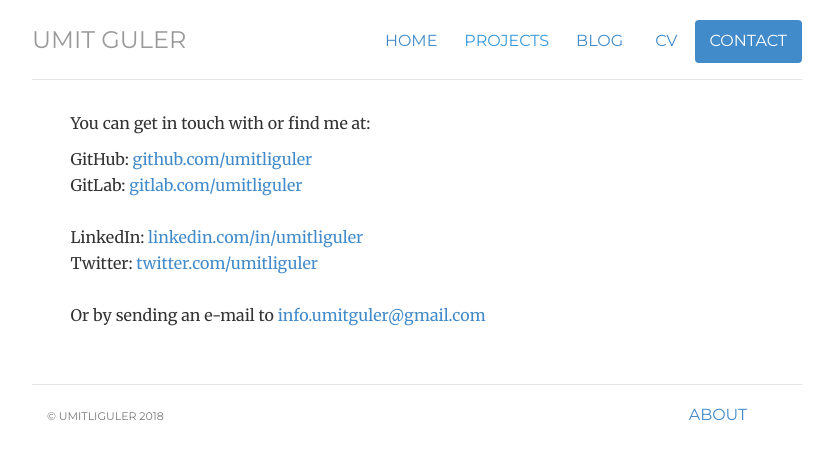
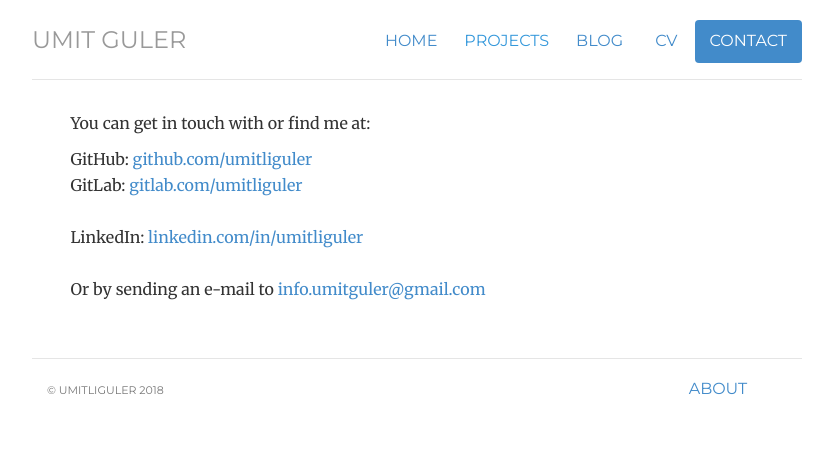
Before and after one commit to umitliguler/umitliguler.github.io, a Jekyll site: the page built from contact/index.html, in a window 1280 px wide. Shown: the top 460 px of the page, without its empty margins (223-1056 px from the left). Built offline with Jekyll 4.4.1, drawn with Linux system fonts in a browser that asks for light colours.

Commit message:
Update index.html

```diff
--- a/contact/index.html
+++ b/contact/index.html
@@ -13,7 +13,6 @@ link: contact
 		<li>GitLab: <a href="https://github.com/umitliguler">gitlab.com/umitliguler</a></li>
 		<br>
 		<li>LinkedIn: <a href="https://www.linkedin.com/in/umitliguler/">linkedin.com/in/umitliguler</a></li>
-		<li>Twitter: <a href="https://twitter.com/umitliguler">twitter.com/umitliguler</a></li>
 		<br>
 		<li>Or by sending an e-mail to <a href="mailto:info.umitguler@gmail.com">info.umitguler@gmail.com</a></li>
 		<br>
```
